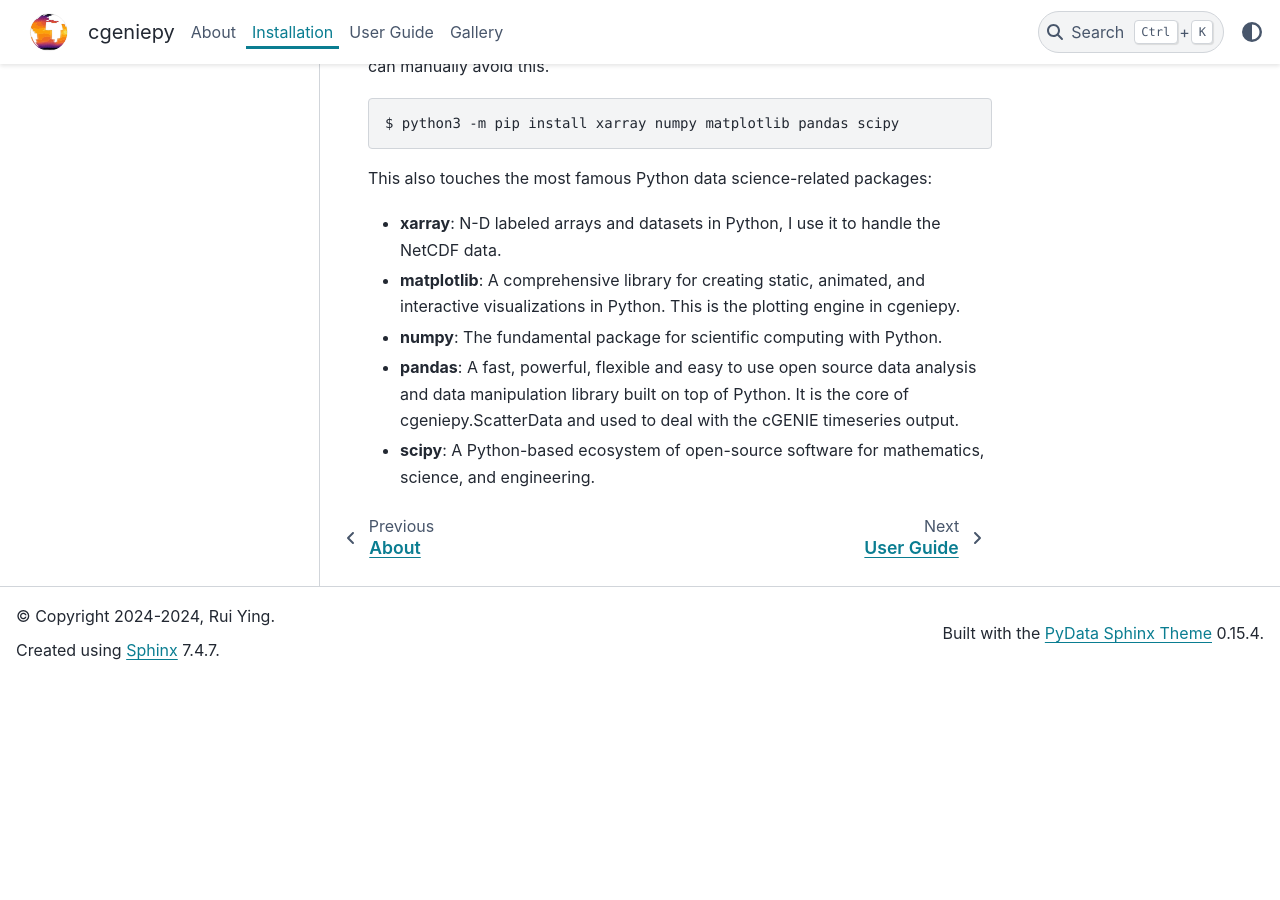
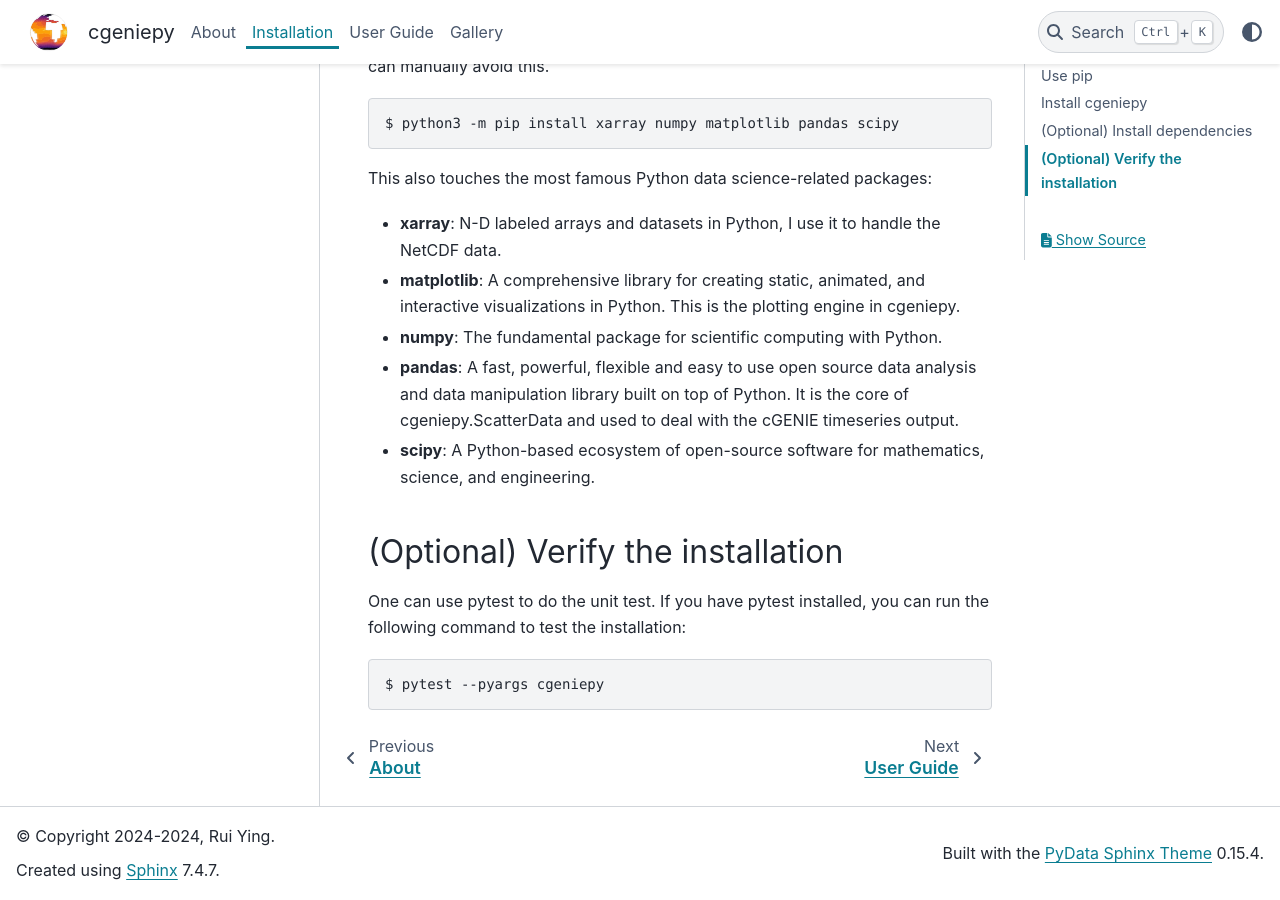
Before and after one commit to ruiying-ocean/cgeniepy, a Sphinx documentation site: the page built from docs/source/installation.rst, in a window 1280 px wide and 900 px high, scrolled down 1249 px. Built offline with Sphinx 7.4.7 and the PyData theme 0.15.4, drawn with Linux system fonts in a browser that asks for light colours; before the commit the page ends 1929 px from its top, so only the background shows below that.

Commit message:
add pytest in documentation

```diff
--- a/docs/source/installation.rst
+++ b/docs/source/installation.rst
@@ -50,3 +50,12 @@ This also touches the most famous Python data science-related packages:
 - **numpy**: The fundamental package for scientific computing with Python.
 - **pandas**: A fast, powerful, flexible and easy to use open source data analysis and data manipulation library built on top of Python. It is the core of cgeniepy.ScatterData and used to deal with the cGENIE timeseries output.
 - **scipy**: A Python-based ecosystem of open-source software for mathematics, science, and engineering.
+
+
+(Optional) Verify the installation
+-------------------------------------
+One can use pytest to do the unit test. If you have pytest installed, you can run the following command to test the installation:
+
+.. code-block:: console
+
+       $ pytest --pyargs cgeniepy
```
